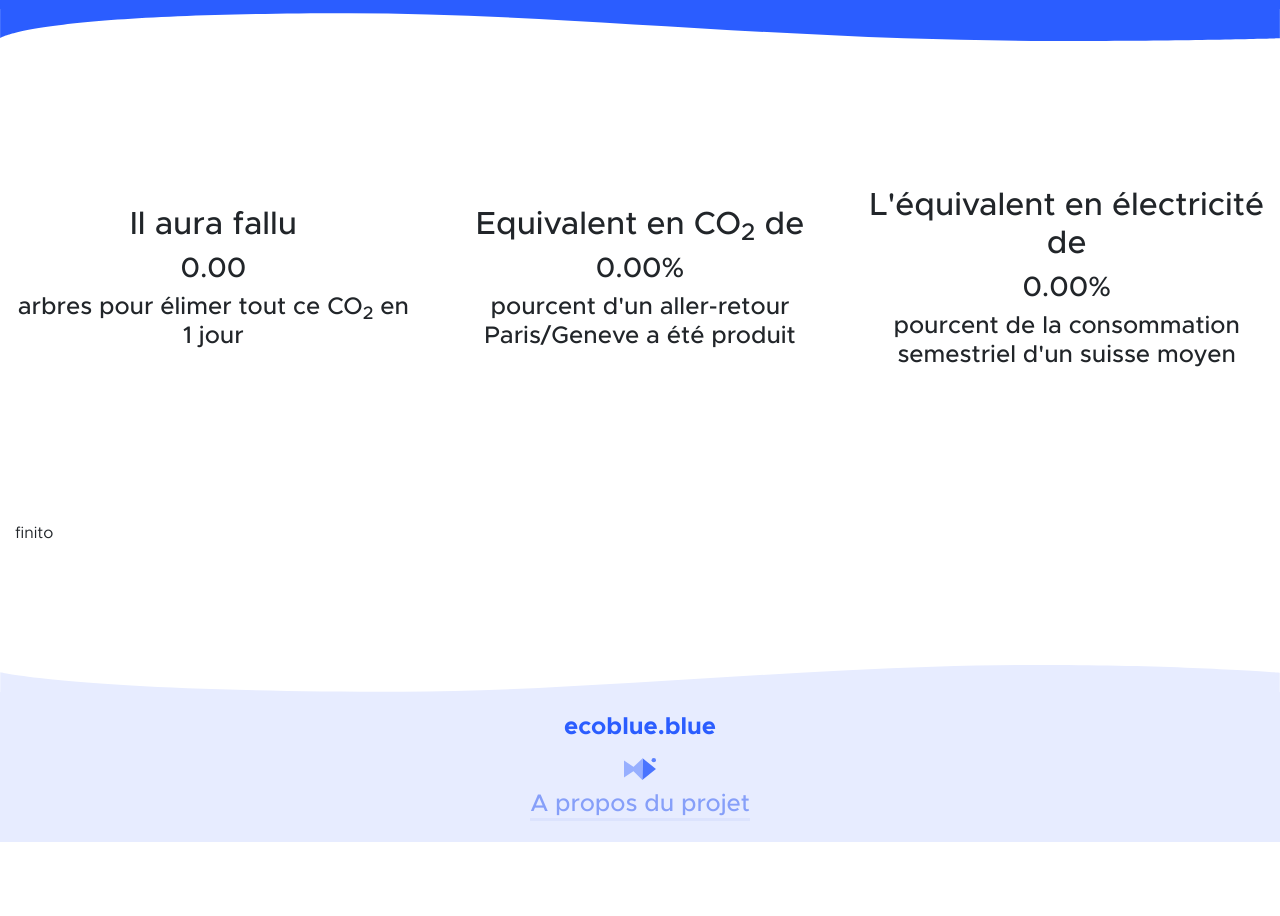
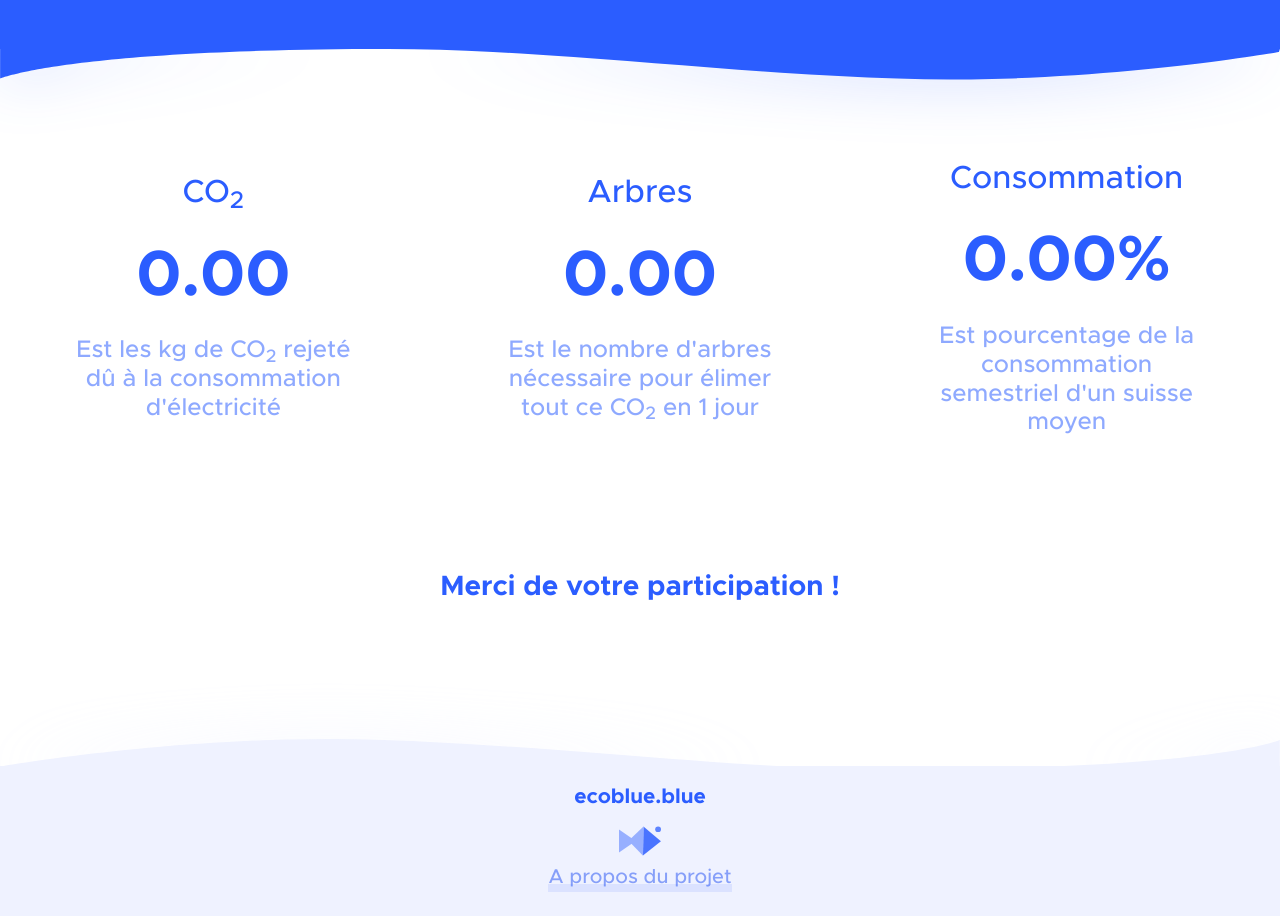
Before and after one commit to OwenCalvin/NirvanaFront, a Vue app: page /#/ in a window 1280 px wide. Shown: the part 311-1227 px from the top of the page. Before the commit the page ends 1153 px from the top, so only its background shows below. Built offline with nearby package versions, Linux system fonts and the light colour scheme; no server answers.

Commit message:
Homepage

```diff
--- a/src/App.vue
+++ b/src/App.vue
@@ -22,11 +22,9 @@ export default {
   outline: none !important;
   font-family: 'Metropolis', sans-serif;
 }
+
 html, body {
   padding: 0;
   margin: 0;
 }
-.blue {
-  color: #2b5dff;
-}
 </style>
--- a/src/components/Answer.vue
+++ b/src/components/Answer.vue
@@ -1,7 +1,7 @@
 <template>
   <div>
-    <div class="answer" :class="{ correct, notCorrect, disabled }">
-      <div class="content">
+    <div class="n-bg-light n-blue answer" :class="{ correct, notCorrect, disabled }">
+      <div @click="$emit('click')" class="content">
         <slot/>
       </div>
       <div v-if="disabled" class="portion">
@@ -44,12 +44,10 @@ export default {
   display: inline-block;
   cursor: pointer;
   width: auto;
-  background: #2b5dff1e;
-  color: #2b5dffe3;
   border: none;
   border-radius: 8px !important;
   font-weight: bold;
-  font-size: 1.5em !important;
+  font-size: 1.6em !important;
   transition: all .2s;
   user-select: none;
   .portion {
--- a/src/components/Question.vue
+++ b/src/components/Question.vue
@@ -1,12 +1,12 @@
 <template>
-  <b-row align-v="center" align-h="center" class="flex-column text-center">
-    <b-col md="5">
-      <span class="blue">{{ index }} / {{ total }}</span>
-      <h3 class="blue">{{ item.question }}</h3>
-      <h3 v-if="answered" class="blue explanation">{{ item.explanation }}</h3>
+  <b-row id="answer" align-v="center" align-h="center" class="flex-column text-center">
+    <b-col md="6" xs="11">
+      <span class="n-blue">{{ index }} / {{ total }}</span>
+      <h3 class="question n-blue">{{ item.question }}</h3>
+      <h3 v-if="answered" class="n-blue explanation">{{ item.explanation }}</h3>
       <Answer
-      v-scroll-to="'#next'"
-      @click.native="answer(item, index)"
+      v-scroll-to="'#answer'"
+      @click="answer(item, index)"
       class="answer-item"
       v-for="(item, index) in item.answers"
       :correct="item.correct"
@@ -16,7 +16,7 @@
       :key="index">
         {{ item.text }}
       </Answer>
-      <Button id="next" @click.native="next" v-if="answered" class="btn-next">
+      <Button v-scroll-to="'#answer'" @click.native="next" v-if="answered" class="btn-next">
         {{ last ? 'Terminer' : 'Question suivante' }}
       </Button>
     </b-col>
@@ -63,19 +63,28 @@ export default {
 span {
   font-size: 1.2em
 }
+
 h3 {
   font-size: 1.7em;
   font-weight: bold;
 }
+
 .answer-item {
   margin-top: 20px;
   margin-bottom: 20px;
 }
+
 .btn-next {
   margin-bottom: 15px;
   margin-top: 15px;
 }
+
 .explanation {
   font-weight: normal
 }
+
+.question,
+.explanation {
+  font-size: 2em;
+}
 </style>
--- a/src/components/UnderlineText.vue
+++ b/src/components/UnderlineText.vue
@@ -1,15 +1,51 @@
 <template>
-  <div>
-    <slot/>
-  </div>
+  <span class="underline-text">
+    <span>
+      <slot/>
+    </span>
+    <span
+    class="underline"
+    :style="{height: underlineHeight, bottom: underlineBottom, background: color || '#2b5dff1a'}"
+    />
+  </span>
 </template>
 
 <script>
 export default {
+  props: ['height', 'color'],
   data: () => ({
-  })
+  }),
+  created() {
+    if (!this.height) {
+      this.height = 8
+    }
+  },
+  methods: {
+    getPx(number) {
+      return `${number}px`
+    }
+  },
+  computed: {
+    underlineHeight() {
+      return this.getPx(this.height)
+    },
+    underlineBottom() {
+      return this.getPx(-this.height / 3)
+    }
+  }
 }
 </script>
 
 <style scoped lang="scss">
+.underline-text {
+  position: relative;
+  width: auto;
+  z-index: 9;
+}
+.underline {
+  z-index: 0;
+  position: absolute;
+  left: 0;
+  width: 100%;
+}
 </style>
--- a/src/pages/Home.vue
+++ b/src/pages/Home.vue
@@ -1,11 +1,13 @@
 <template>
   <div>
     <b-row>
-      <b-col class="landing">
-        <b-row class="flex-column w-100 h-100" align-h="center" align-v="center">
+      <b-col class="landing n-bg-blue">
+        <b-row class="flex-column h-100" align-h="center" align-v="center">
           <h3 class="text-center">
             <p>
-              Depuis le 08.09.2019
+              <UnderlineText color="#ffffff33" height="5">
+                Depuis le 08.09.2019
+              </UnderlineText>
             </p>
             <p>
               le datacenter du CPLN a consomé
@@ -17,21 +19,22 @@
       </b-col>
     </b-row>
     <b-row>
-      <svg class="wave-header" xmlns="http://www.w3.org/2000/svg" width="100%" height="auto" viewBox="0 0 1920 47.962">
-        <path d="M0,0H1920V44s-296.2,8.914-563.647,0C1059.126,34.093,775.725,6.249,522.764,6.249,42.764,6.249,0,44,0,44Z" fill="#2b5dff"/>
+      <svg class="wave-header n-fill-blue" xmlns="http://www.w3.org/2000/svg" width="100%" height="auto" viewBox="0 0 1920 47.962">
+        <path d="M0,0H1920l-1.44,4.526s-282.222,49.9-572.71,39.819C1063.253,34.543,818.052,0,581.89,0,101.89,0,0,44.345,0,44.345Z"/>
       </svg>
     </b-row>
 
-    <b-row class="values" align-h="center" align-v="center">
-      <b-col class="text-center" md="4" xs="12" v-for="(item, index) in equals" :key="index">
-        <a href="#creation"><i class="fas fa-tree"></i></a>
-        <h2 v-html="item.name"/>
-        <h3>{{ item.value() }}</h3>
-        <h4 v-html="item.unit"/>
+    <b-row class="n-blue values" align-h="center" align-v="center">
+      <b-col class="text-center d-flex flex-column align-items-center py-5" md="4" xs="12" v-for="(item, index) in equals" :key="index">
+        <div class="equivalent">
+          <h2 class="pb-3" v-html="item.name"/>
+          <h3 class="font-weight-bold value">{{ item.value() }}</h3>
+          <h4 class="pt-3 n-light unit" v-html="item.unit"/>
+        </div>
       </b-col>
     </b-row>
 
-    <b-row >
+    <b-row class="questions my-5" align-h="center" align-v="center">
       <b-col v-if="questionIndex < questions.length">
         <Question
         v-if="question"
@@ -43,32 +46,38 @@
         @next="nextQuestion"/>
       </b-col>
       <b-col v-else>
-        finito
+        <b-row align-h="center" align-v="center">
+          <h3 class="font-weight-bold n-blue">
+            Merci de votre participation !
+          </h3>
+        </b-row>
       </b-col>
     </b-row>
 
-    <b-row class="footer">
-      <svg xmlns="http://www.w3.org/2000/svg" width="100%" height="auto" viewBox="0 0 1920 40.962">
-        <path d="M0,43.106H1920V11.569s-227.649-18.131-520.317-9c-270.666,8.448-566.5,37.616-797.38,37.616C122.3,40.188,0,10.772,0,10.772Z" fill="#e7ecff"/>
+    <b-row class="footer pt-5">
+      <svg class="wave-footer n-fill-light" xmlns="http://www.w3.org/2000/svg" width="100%" height="auto" viewBox="0 0 1920 40.962">
+        <path  d="M1920,45.69H0l1.44-4.526s282.222-49.9,572.71-39.82c282.6,9.8,527.8,44.346,763.96,44.346,480,0,581.89-44.346,581.89-44.346Z"/>
       </svg>
-      <b-col class="footer-content">
+      <b-col class="footer-content d-flex flex-column n-bg-light justify-content-center">
         <b-row class="flex-column " align-h="center" align-v="center">
-            <h4 class="blue font-weight-bold">
-              ecoblue.blue
-            </h4>
+          <h4 class="n-blue font-weight-bold sign">
+            ecoblue.blue
+          </h4>
+        </b-row>
+        <b-row class="flex-column py-2" align-h="center" align-v="center">
+          <img src="../assets/img/fish.svg" class="favorite-fish"/>
         </b-row>
         <b-row class="flex-column" align-h="center" align-v="center">
-          <img src="../assets/img/fish.svg" class="FavoriteFish"/>
-        </b-row>
-        <b-row class="flex-column" align-h="center" align-v="center">
-          <h4>
-              <router-link to="/about">A propos du projet</router-link>
+          <h4 class="about">
+            <router-link to="/about">
+              <UnderlineText>
+                A propos du projet
+              </UnderlineText>
+            </router-link>
           </h4>
         </b-row>
       </b-col>
     </b-row>
-
-
   </div>
 </template>
 
@@ -76,6 +85,7 @@
 import Button from '../components/Button'
 import Answer from '../components/Answer'
 import Question from '../components/Question'
+import UnderlineText from '../components/UnderlineText'
 import Api from '../class/Api'
 import { mapGetters } from 'vuex'
 
@@ -123,7 +133,7 @@ export default {
       return (this.currentValue / 0.01).toFixed(2)
     },
     paris() {
-      return (this.co2() / (180 * 58) * 100 ).toFixed(2)+ '%'
+      return (this.co2() / (180 * 58)).toFixed(2)
     },
     person() {
       return (this.currentValue / (7520 / 2) * 100).toFixed(2) + '%'
@@ -137,16 +147,18 @@ export default {
     equals() {
       return [
         {
-          name: 'Il aura fallu',
-          unit: 'arbres pour élimer tout ce CO<sub>2</sub> en 1 jour',
+          name: 'CO<sub>2</sub>',
+          unit: 'Est les kg de CO<sub>2</sub> rejeté dû à la consommation d\'électricité',
+          value: this.co2
+        },
+        {
+          name: 'Arbres',
+          unit: 'Est le nombre d\'arbres nécessaire pour élimer tout ce CO<sub>2</sub> en 1 jour',
           value: this.trees
-        }, {
-          name: 'Equivalent en CO<sub>2</sub> de',
-          unit: 'pourcent d\'un aller-retour Paris/Geneve a été produit',
-          value: this.paris
-        }, {
-          name: 'L\'équivalent en électricité de',
-          unit: 'pourcent de la consommation semestriel d\'un suisse moyen',
+        },
+        {
+          name: 'Consommation',
+          unit: 'Est pourcentage de la consommation semestriel d\'un suisse moyen',
           value: this.person
         }
       ]
@@ -155,7 +167,8 @@ export default {
   components: {
     Button,
     Answer,
-    Question
+    Question,
+    UnderlineText
   }
 }
 </script>
@@ -169,45 +182,74 @@ export default {
   font-weight: bold;
   border-radius: 10px
 }
+
+.equivalent {
+  max-width: 70%;
+}
+
 .landing h3 {
   font-weight: normal;
   font-size: 1.3em;
-  opacity: .9;
+  opacity: .98;
 }
+
 h1 {
   font-weight: 900;
   font-size: 8vw;
+  text-shadow: 4px 4px 0px #ffffff34;
 }
+
 .landing {
   z-index: 9999;
   color: white;
-  height: 40vh;
-  background: #2B5DFF;
+  min-height: 325px;
+  height: 45vh;
 }
+
 .values {
-  height: 60vh;
+  min-height: 55vh;
 }
-.footer{
-    margin-top: 15vh;
+
+.footer {
+  margin-top: 5em;
 }
-.footer-content{
-    background: #e7ecff;
-    padding-top: 2.5vh;
-    padding-bottom: 2vh;
+
+.footer-content {
+  height: 150px
 }
-.FavoriteFish{
-  height: 3vh;
-  margin-top: 1vh;
-  margin-bottom: 1vh;
+
+.favorite-fish{
+  height: 2em;
 }
-a{
+
+a {
   color: #869ff9;
-  border-bottom: 3px solid #dce3fd;
   transition: all .3s;
 }
-a:hover{
-  color: #4d73f8;
-  border-bottom: 3px solid #4d73f8;
-  text-decoration: none;
+
+.sign {
+  font-size: 1.3em;
+}
+
+.about {
+  font-size: 1.25em;
+}
+
+.value {
+  font-size: 4em;
+}
+
+.wave-header {
+  filter: drop-shadow(0px 2px 30px #2b5dff3f);
+}
+
+.wave-footer {
+  filter: drop-shadow(0px 2px 30px #eff2ffb6);
+}
+
+@media (max-width: 640px) {
+  h1 {
+    font-size: 4em;
+  }
 }
 </style>
--- a/src/styles/style.scss
+++ b/src/styles/style.scss
@@ -9,3 +9,43 @@ $enable-caret: false;
 @import './fonts/font-faces.css';
 @import '~bootstrap/scss/bootstrap.scss';
 @import '~bootstrap-vue/src/index.scss';
+
+$n-blue: #2b5dff;
+$n-light: #eff2ff;
+$n-light-color: #2b5dff88;
+
+.n-blue {
+  color: $n-blue;
+}
+
+.n-bg-blue {
+  background: $n-blue;
+}
+
+.n-fill-blue {
+  fill: $n-blue;
+}
+
+.n-light {
+  color: $n-light-color;
+}
+
+.n-bg-light {
+  background: $n-light;
+}
+
+.n-fill-light {
+  fill: $n-light;
+}
+
+.n-bolder {
+  font-weight: 900;
+}
+
+.n-bold {
+  font-weight: bold;
+}
+
+.n-medium {
+  font-weight: 500;
+}
```
